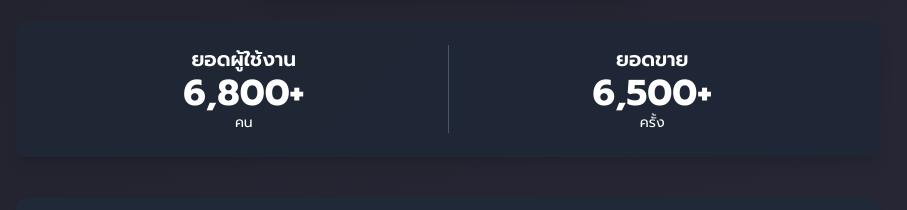
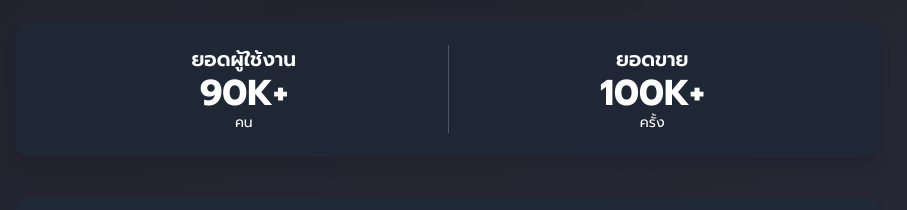
Before and after one commit to ALLPARIN/info-allparin, a plain HTML site: page index.html in a window 1280 px wide. Shown: the part 995-1205 px from the top of the page, without its empty margins (192-1099 px from the left). Drawn offline with nearby package versions, Linux system fonts and the light colour scheme.

Commit message:
Update index.html

```diff
--- a/index.html
+++ b/index.html
@@ -432,12 +432,12 @@
             class="w-full bg-gray-800 bg-opacity-80 rounded-xl p-6 shadow-lg flex justify-around items-center text-white text-center mt-6">
             <div class="flex-1 border-r border-gray-600 px-4">
                 <div class="text-lg md:text-xl font-semibold">ยอดผู้ใช้งาน</div>
-                <div class="text-3xl md:text-4xl font-extrabold">6,800+</div>
+                <div class="text-3xl md:text-4xl font-extrabold">90K+</div>
                 <div class="text-sm">คน</div>
             </div>
             <div class="flex-1 px-4">
                 <div class="text-lg md:text-xl font-semibold">ยอดขาย</div>
-                <div class="text-3xl md:text-4xl font-extrabold">6,500+</div>
+                <div class="text-3xl md:text-4xl font-extrabold">100K+</div>
                 <div class="text-sm">ครั้ง</div>
             </div>
         </div>
```
